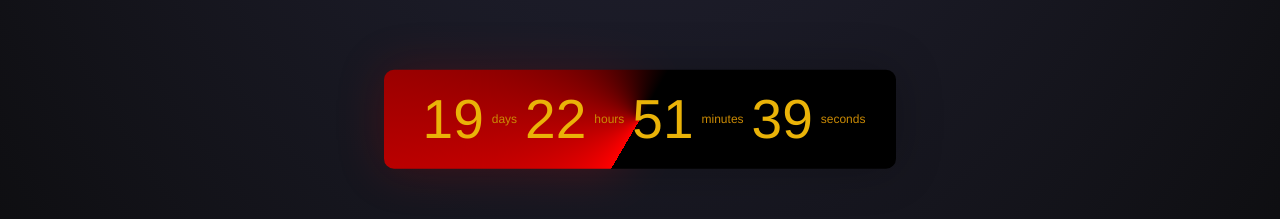
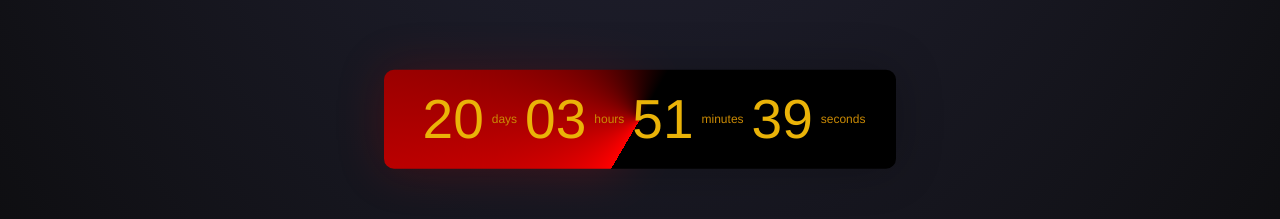
Before and after one commit to sKzAy/steam-nexus, a Next.js app: page / in a window 1280 px wide. Shown: the part 399-618 px from the top of the page. Built offline with nearby package versions, Linux system fonts and the light colour scheme.

Commit message:
last one

```diff
--- a/components/card.js
+++ b/components/card.js
@@ -3,7 +3,7 @@ import { useState, useEffect } from 'react';
 import React from 'react'
 import "@/app/globals.css"
 
-const targetDate = new Date('2024-11-02T03:00:00.000Z'); // 8am November 2nd, 2024 in Islamabad (UTC+5)
+const targetDate = new Date('November 2,2024 08:00:00'); // 8am November 2nd, 2024 in Islamabad (UTC+5)
 
 const Card = () => {
     const [days, setDays] = useState(0);
```
